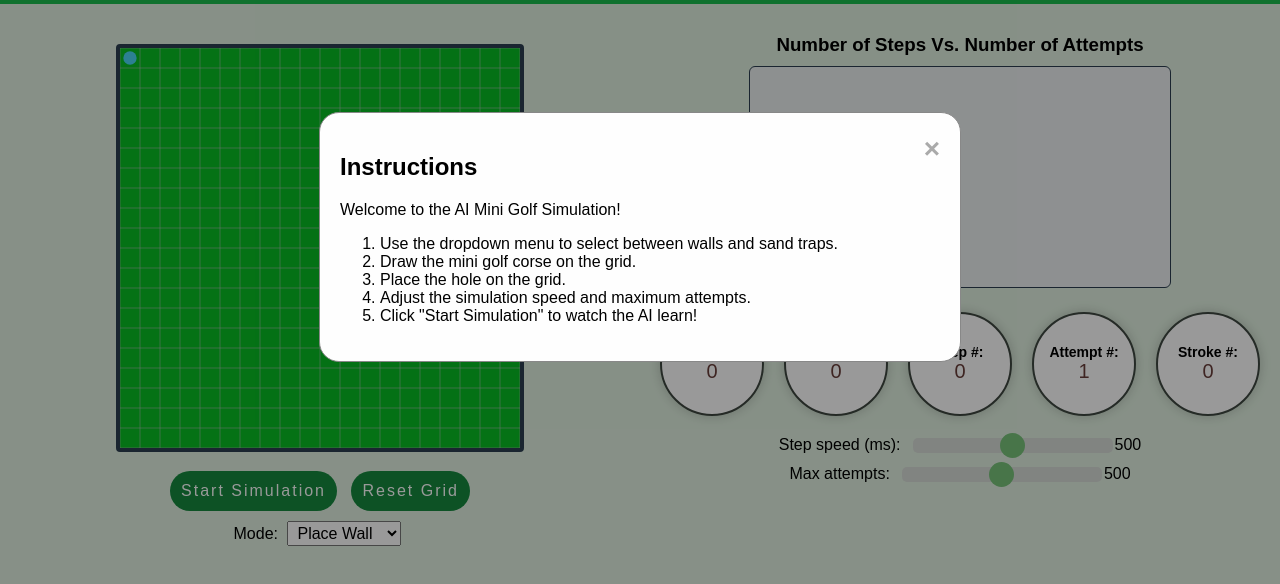
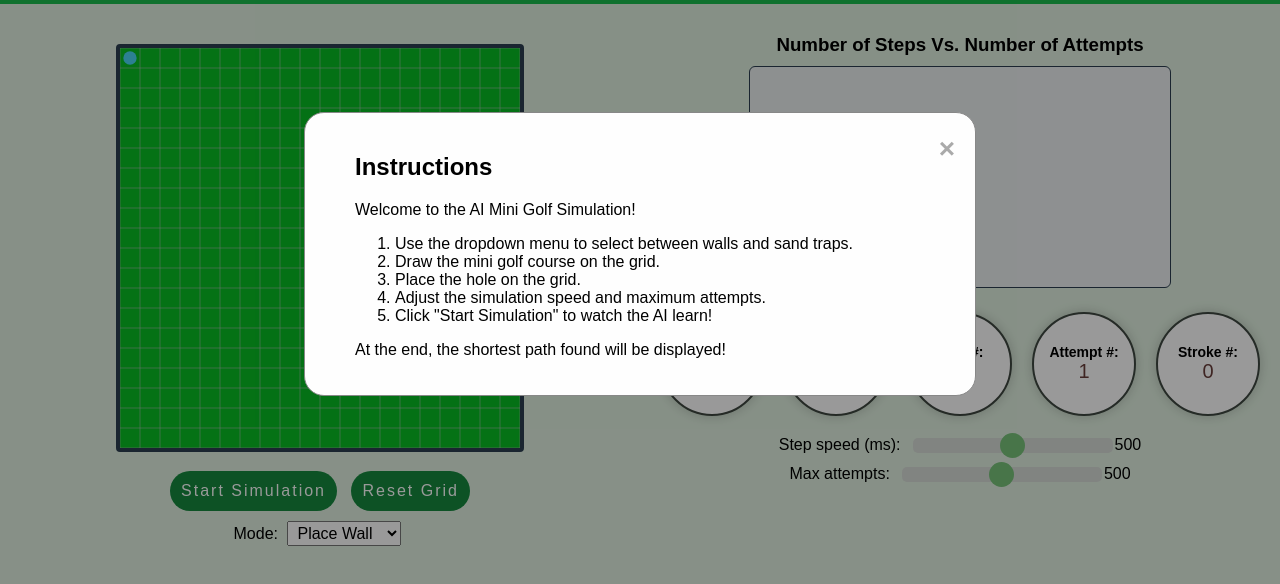
Before and after one commit to iliketocode2/AI-Mini-Golf, a plain HTML site: page index.HTML in a window 1280 px wide. Shown: the part 80-664 px from the top of the page. Drawn offline with Linux system fonts and the light colour scheme.

Commit message:
instruction fixes

```diff
--- a/index.HTML
+++ b/index.HTML
@@ -15,11 +15,12 @@
         <p>Welcome to the AI Mini Golf Simulation!</p>
         <ol>
           <li>Use the dropdown menu to select between walls and sand traps.</li>
-          <li>Draw the mini golf corse on the grid.</li>
+          <li>Draw the mini golf course on the grid.</li>
           <li>Place the hole on the grid.</li>
           <li>Adjust the simulation speed and maximum attempts.</li>
           <li>Click "Start Simulation" to watch the AI learn!</li>
         </ol>
+        <p>At the end, the shortest path found will be displayed!</p>
       </div>
     </div>
 
--- a/styles.css
+++ b/styles.css
@@ -29,6 +29,7 @@ body {
   background-color: #fefefe;
   margin: 15% auto;
   padding: 20px;
+  padding-left: 50px;
   border: 1px solid #888;
   width: 80%;
   max-width: 600px;
```
